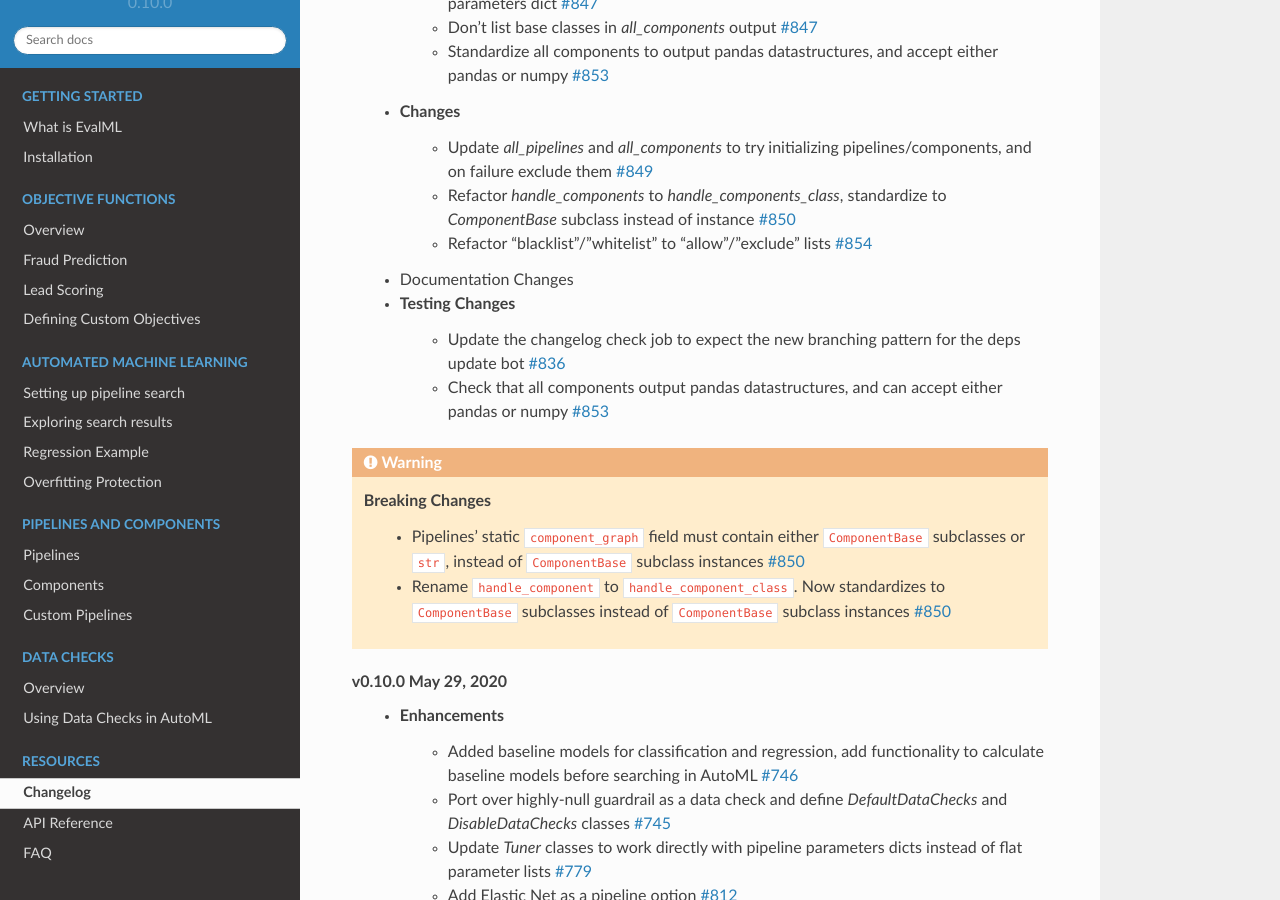
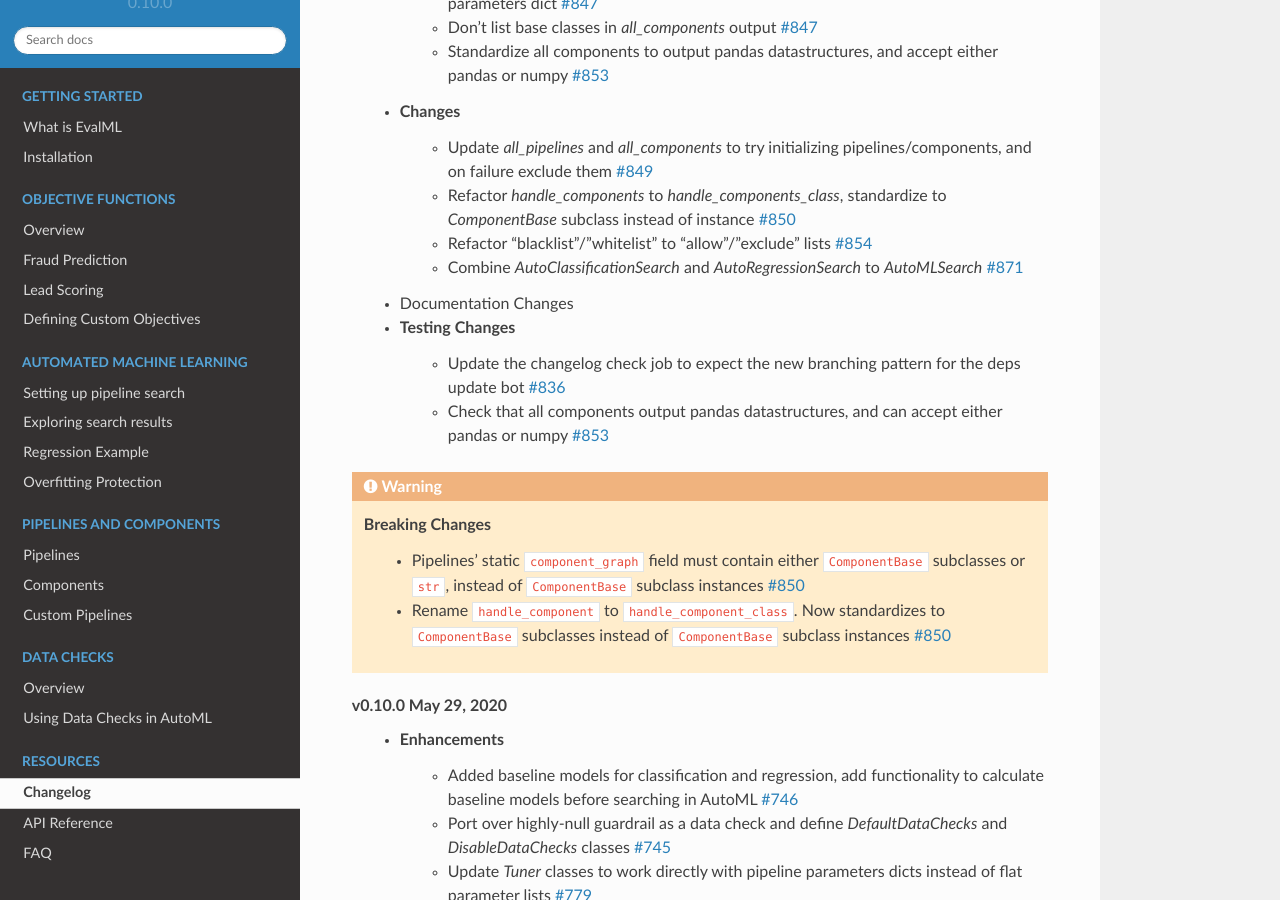
Before and after one commit to alteryx/evalml, a Sphinx documentation site: the page built from docs/source/changelog.rst, in a window 1280 px wide and 900 px high, scrolled down 691 px. Built offline with Sphinx 7.4.7 and the Read the Docs theme 2.0.0, drawn with Linux system fonts in a browser that asks for light colours; comment, search, counter and statistics services are not loaded.

Commit message:
changelog+docs

```diff
--- a/docs/source/changelog.rst
+++ b/docs/source/changelog.rst
@@ -26,6 +26,7 @@
         * Update `all_pipelines` and `all_components` to try initializing pipelines/components, and on failure exclude them :pr:`849`
         * Refactor `handle_components` to `handle_components_class`, standardize to `ComponentBase` subclass instead of instance :pr:`850`
         * Refactor "blacklist"/"whitelist" to "allow"/"exclude" lists :pr:`854`
+        * Combine `AutoClassificationSearch` and `AutoRegressionSearch` to `AutoMLSearch` :pr:`871`
     * Documentation Changes
     * Testing Changes
         * Update the changelog check job to expect the new branching pattern for the deps update bot :pr:`836`
```
Also changed, not shown: docs/source/demos/fraud.ipynb.
